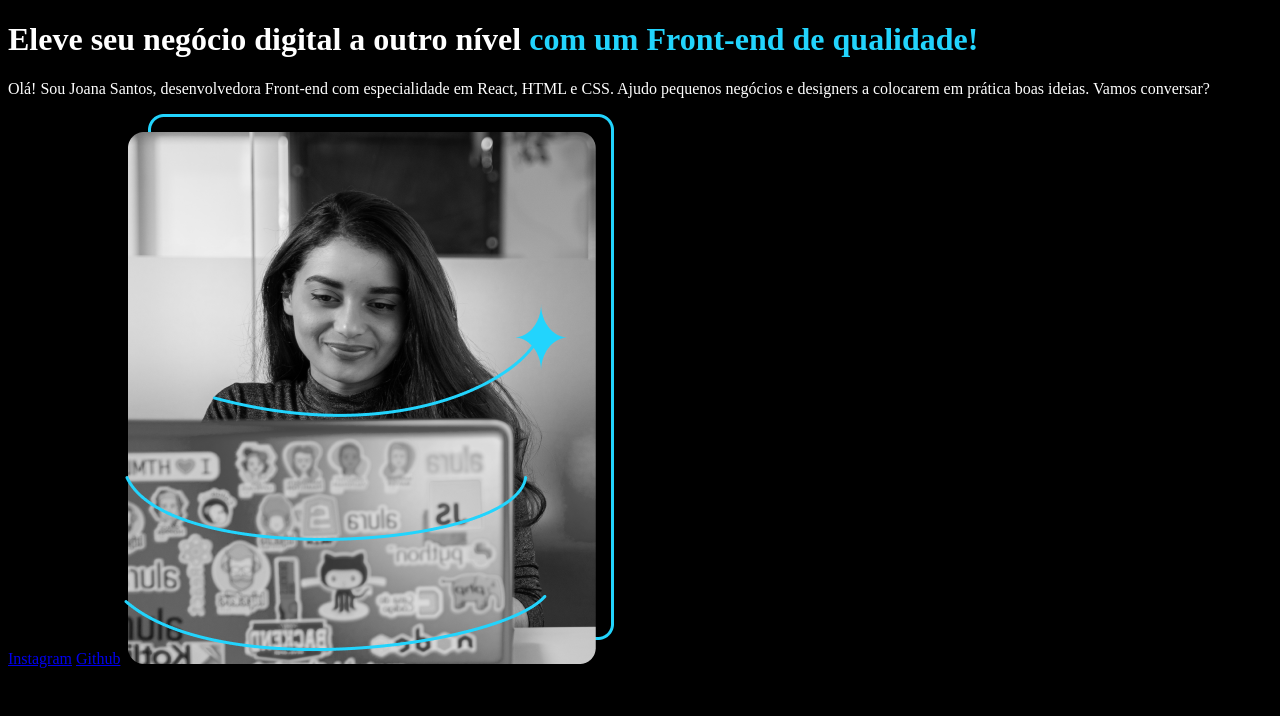
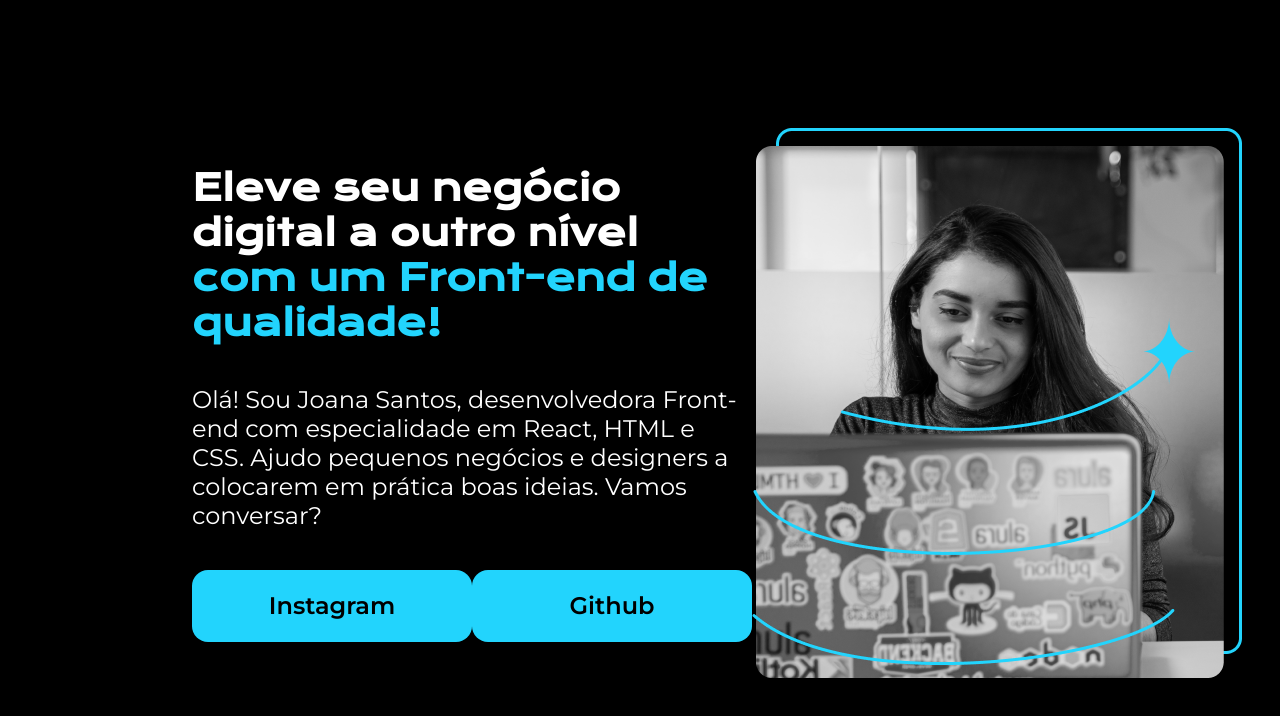
Before and after one commit to ccaioprado/2024_1_Alura_HTML, a plain HTML site: page index.html in a window 1280 px wide. Drawn offline with nearby package versions, Linux system fonts and the light colour scheme.

Commit message:
Feat: Estilização dos botões

```diff
--- a/index.html
+++ b/index.html
@@ -8,12 +8,16 @@
 </head>
 <body>
     <header></header>
-    <main>
-        <h1>Eleve seu negócio digital a outro nível <strong>com um Front-end de qualidade!</strong></h1>
-        <p>Olá! Sou Joana Santos, desenvolvedora Front-end com especialidade em React, HTML e CSS. Ajudo pequenos negócios e designers a colocarem em prática boas ideias. Vamos conversar?</p>
+    <main class="apresentacao">
+        <section class="apresentacao__conteudo">
+            <h1 class="apresentacao__conteudo__titulo">Eleve seu negócio digital a outro nível <strong class="titulo-destaque">com um Front-end de qualidade!</strong></h1>
+            <p class="apresentacao__conteudo__texto">Olá! Sou Joana Santos, desenvolvedora Front-end com especialidade em React, HTML e CSS. Ajudo pequenos negócios e designers a colocarem em prática boas ideias. Vamos conversar?</p>
 
-        <a href="https://instagram.com">Instagram</a>
-        <a href="https://github.com">Github</a>
+            <div class="apresentacao__links">
+                <a class="apresentacao__links__botao" href="https://instagram.com">Instagram</a>
+                <a class="apresentacao__links__botao" href="https://github.com">Github</a>
+            </div>
+        </section>
 
         <img src="./img/Imagem.png" alt="Foto da Joana Santos programando">
     </main>
--- a/style.css
+++ b/style.css
@@ -1,8 +1,63 @@
+@import url('https://fonts.googleapis.com/css2?family=Montserrat:ital,wght@0,100..900;1,100..900&display=swap');
+@import url('https://fonts.googleapis.com/css2?family=Krona+One&display=swap');
+@import url('https://fonts.googleapis.com/css2?family=Montserrat:ital,wght@0,600;1,600&display=swap');
+
+
+*{
+    margin: 0;
+    padding: 0;
+}
+
 body{
+    box-sizing: border-box;
+    height: 100vh;
     background-color: black;
     color: white;
 }
 
-strong{
+.titulo-destaque{
     color: #22D4FD
 }
+
+.apresentacao{
+    display: flex;
+    align-items: center;
+    justify-content: space-between;
+    margin: 10% 15%;
+}
+
+.apresentacao__conteudo{
+    width: 615px;
+    display: flex;
+    flex-direction: column;
+    gap: 40px;
+}
+
+.apresentacao__conteudo__titulo{
+    font-size: 36px;
+    font-family: 'Krona One', sans-serif;
+}
+
+.apresentacao__conteudo__texto{
+    font-size: 24px;
+    font-family: 'Montserrat', sans-serif;
+}
+
+.apresentacao__links{
+    display: flex;
+    justify-content: space-between;
+}
+
+.apresentacao__links__botao{
+    background-color: #22D4FD;
+    width: 280px;
+    text-align: center;
+    border-radius: 16px;
+    font-size: 24px;
+    padding: 21.5px 0;
+    text-decoration: none;
+    color: black;
+    font-weight: 600;
+    font-family: 'Montserrat', sans-serif;
+
+}
```
